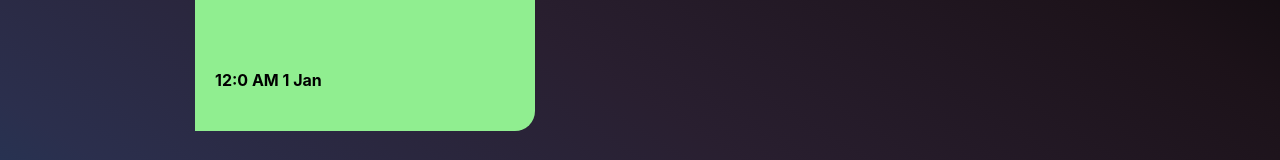
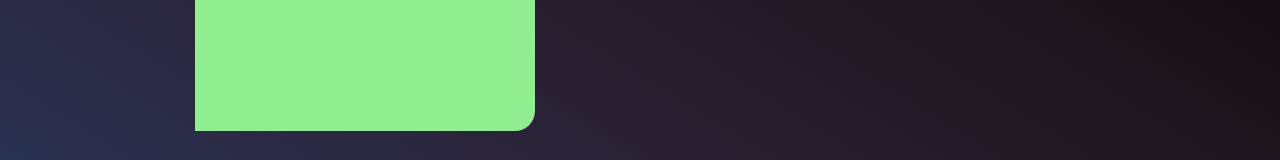
Before and after one commit to fahadshoukat/note-taking-app, a React (Create React App) app: page / in a window 1280 px wide. Shown: the part 301-461 px from the top of the page. Built offline with nearby package versions, Linux system fonts and the light colour scheme.

Commit message:
remove formate time function

```diff
--- a/src/App.tsx
+++ b/src/App.tsx
@@ -1,16 +1,15 @@
 import SideBar from "./components/sideBar/SideBar";
 import NoteContainer from "./components/noteContainer/NoteContainer";
-import { useState } from "react";
+import * as React from "react";
 
 import "./App.css";
 
-
 function App() {
-  const [notes, setNotes] = useState([
+  const [notes, setNotes] = React.useState([
     {
       id: "1",
       text: "fahad",
-      time: 1,
+      time: "",
       color: "lightGreen",
     }
   ]);
@@ -21,7 +20,7 @@ function App() {
     tempNotes.unshift({
       id: Date.now() + "" + Math.floor(Math.random()*90),
       text: "",
-      time: Date.now(),
+      time: new Date().toLocaleTimeString(),
       color
     });
 
--- a/src/components/note/Note.tsx
+++ b/src/components/note/Note.tsx
@@ -1,44 +1,12 @@
 import "./note.css";
 
 const Note = (props: any) => {
-  const formateDate = (value: any) => {
-    const months = [
-      "Jan",
-      "Feb",
-      "Mar",
-      "Apr",
-      "May",
-      "Jun",
-      "Jul",
-      "Aug",
-      "Sep",
-      "Oct",
-      "Nov",
-      "Dec"
-    ];
-
-    if (!value) return "";
-    const date = new Date(value);
-
-    let hours = date.getHours();
-    let amPm = hours > 12 ? "PM" : "AM";
-    hours = hours ? hours : 12;
-    hours = hours > 12 ? (hours = 24 - hours) : hours;
-
-    let minutes = date.getMinutes();
-
-    let day = date.getDate();
-
-    let month = months[date.getMonth()]
-
-    return `${hours}:${minutes} ${amPm} ${day} ${month}`
-  };
 
   return (
     <div className="note" style={{ backgroundColor: props.note.color }}>
       <textarea className="note_text" defaultValue={props.note.text} />
       <div className="note-footer">
-        <h4>{formateDate(props.note.time)}</h4>
+        <h4>{props.note.time}</h4>
         <button
           className="noselect"
           id="deleteBtn"
```
